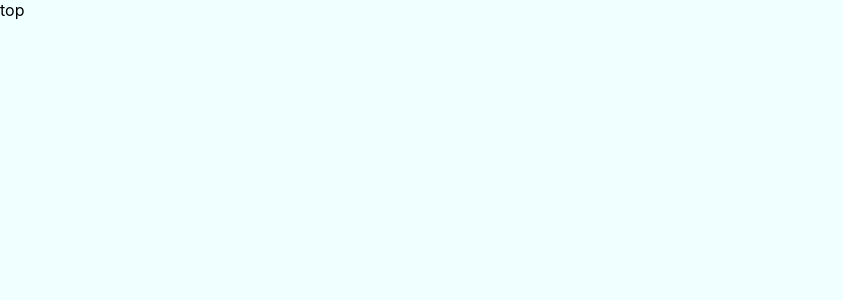
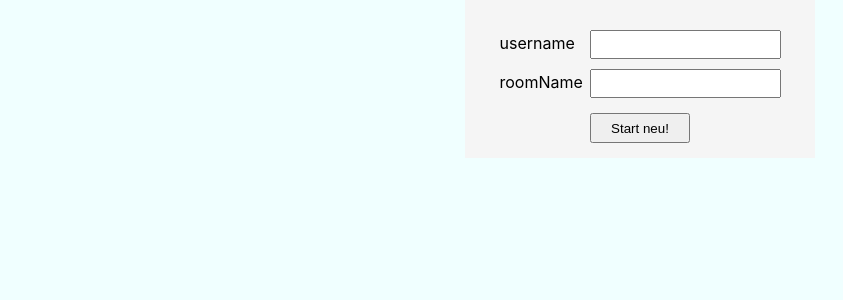
Before and after one commit to astatsuya/neu-socket, a React (Create React App) app in the folder client/: page / in a window 1280 px wide. Shown: the top 300 px of the page, without its empty margins (0-843 px from the left). Built offline with nearby package versions, Linux system fonts and the light colour scheme.

Commit message:
create top form

```diff
--- a/client/src/App.tsx
+++ b/client/src/App.tsx
@@ -1,11 +1,23 @@
-import React from "react";
+import React, { useState } from "react";
 import "./App.css";
 import { Top } from "./pages/Top";
 
 export const App: React.VFC = () => {
+  const [username, setUsername] = useState("");
+  const [roomName, setRoomName] = useState("");
+  const handleSubmit = (event: React.FormEvent<HTMLFormElement>) => {
+    event.preventDefault();
+    console.log(event);
+  };
   return (
     <div className="App">
-      <Top />
+      <Top
+        username={username}
+        setUsername={setUsername}
+        roomName={roomName}
+        setRoomName={setRoomName}
+        onSubmit={handleSubmit}
+      />
     </div>
   );
 };
--- a/client/src/pages/Top/index.tsx
+++ b/client/src/pages/Top/index.tsx
@@ -1,5 +1,48 @@
 import React from "react";
+import "./styles.css";
 
-export const Top: React.VFC = () => {
-  return <div className="top-wrapper">top</div>;
+type Props = {
+  username: string;
+  setUsername: (e: string) => void;
+  roomName: string;
+  setRoomName: (e: string) => void;
+  onSubmit: (e: React.FormEvent<HTMLFormElement>) => void;
 };
+
+export const Top: React.VFC<Props> = ({
+  username,
+  setUsername,
+  roomName,
+  setRoomName,
+  onSubmit,
+}) => {
+  return (
+    <div className="top-wrapper">
+      <form onSubmit={onSubmit}>
+        <div className="text-input">
+          <label>
+            <span>username</span>
+            <input
+              type="text"
+              value={username}
+              onChange={(e) => setUsername(e.target.value)}
+              required
+            />
+          </label>
+        </div>
+        <div className="text-input">
+          <label>
+            <span>roomName</span>
+            <input
+              type="text"
+              value={roomName}
+              onChange={(e) => setRoomName(e.target.value)}
+              required
+            />
+          </label>
+        </div>
+        <button>Start neu!</button>
+      </form>
+    </div>
+  );
+};
--- /dev/null
+++ b/client/src/pages/Top/styles.css
@@ -0,0 +1,29 @@
+.top-wrapper {
+  background-color: whitesmoke;
+  width: 350px;
+  margin: 0 auto;
+  padding-top: 30px;
+  text-align: center;
+}
+
+.text-input + .text-input {
+  margin-top: 10px;
+}
+
+.text-input span {
+  display: inline-block;
+  width: 80px;
+  text-align: left;
+}
+
+.text-input input {
+  margin-left: 10px;
+  padding: 5px;
+}
+
+button {
+  margin: 15px;
+  width: 100px;
+  height: 30px;
+  cursor: pointer;
+}
```
